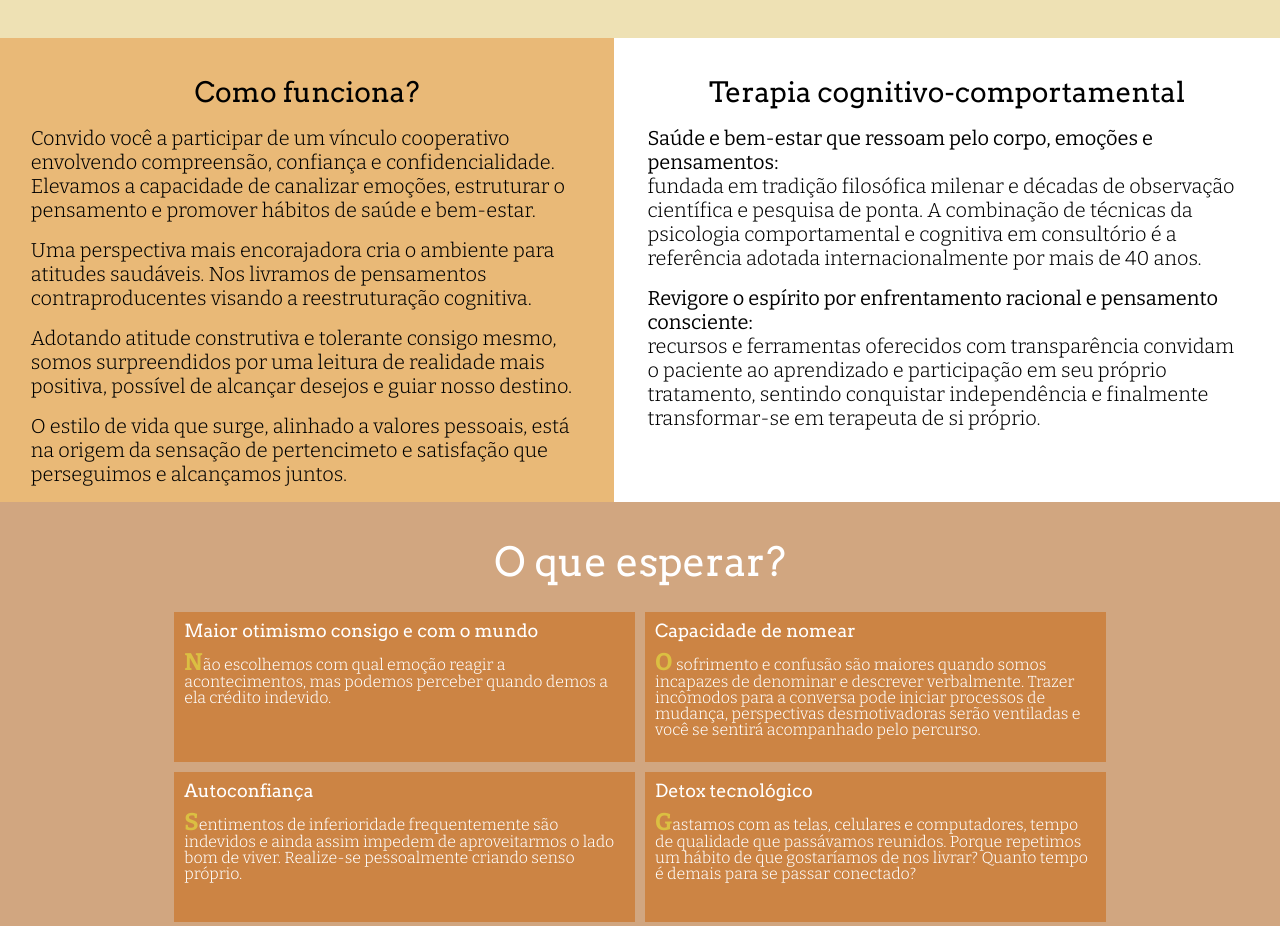
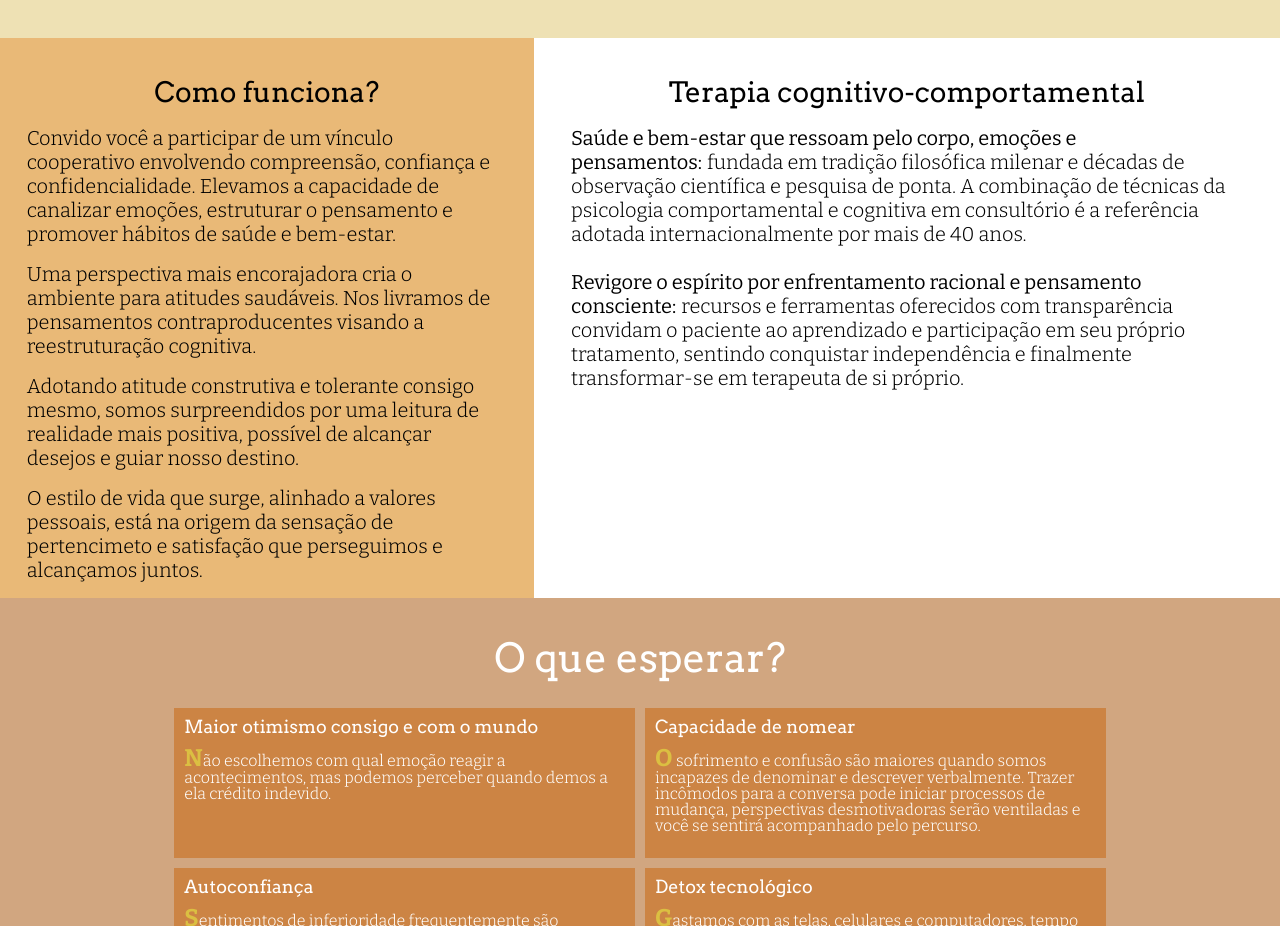
Before and after one commit to satyrmont/gbPsi, a React (Vite) app: page / in a window 1280 px wide. Shown: the part 1620-2546 px from the top of the page. Built offline with nearby package versions, Linux system fonts and the light colour scheme; a web font is replaced by a local one.

Commit message:
Fixed MetodoSection h2 linebreak before p

```diff
--- a/src/pages/3-ComoFunciona.page.jsx
+++ b/src/pages/3-ComoFunciona.page.jsx
@@ -48,27 +48,32 @@ function ComoFunciona() {
             <ContentWrapper_Metodo>
               <Title_Metodo>Terapia cognitivo-comportamental</Title_Metodo>
               <SectionText_Metodo>
-                <h3>
+                <div>
+                  <h2>
                     Saúde e bem-estar que ressoam pelo corpo, emoções e
                     pensamentos:
-                </h3>
+                  </h2>
                   <p>
-                  fundada em tradição filosófica milenar e décadas de observação
-                  científica e pesquisa de ponta. A combinação de técnicas da
-                  psicologia comportamental e cognitiva em consultório é a
-                  referência adotada internacionalmente por mais de 40 anos.
+                    fundada em tradição filosófica milenar e décadas de
+                    observação científica e pesquisa de ponta. A combinação de
+                    técnicas da psicologia comportamental e cognitiva em
+                    consultório é a referência adotada internacionalmente por
+                    mais de 40 anos.
                   </p>
-
-                <h3>
+                </div>
+                <br />
+                <div>
+                  <h2>
                     Revigore o espírito por enfrentamento racional e pensamento
                     consciente:
-                </h3>
+                  </h2>
                   <p>
-                  recursos e ferramentas oferecidos com transparência convidam o
-                  paciente ao aprendizado e participação em seu próprio
+                    recursos e ferramentas oferecidos com transparência convidam
+                    o paciente ao aprendizado e participação em seu próprio
                     tratamento, sentindo conquistar independência e finalmente
                     transformar-se em terapeuta de si próprio.
                   </p>
+                </div>
               </SectionText_Metodo>
             </ContentWrapper_Metodo>
           </Container_ComoFunciona>
@@ -130,11 +135,10 @@ const Title_ComoFunciona = styled(Title)`
 
 const ContentContainer_Metodo = styled.div`
   background-color: white;
-  h3 {
+  h2 {
     font-weight: 400;
     /* background-color: antiquewhite; */
   }
-
   /* max-width: 50%; */
   @media (max-width: 1024px) {
     max-width: 90%;
@@ -148,15 +152,25 @@ const ContentWrapper_Metodo = styled.div`
   flex-direction: column;
   align-items: center;
   text-align: start;
-  h3,
-  p {
-    display: inline-block;
-  }
+
   /* background-color: aliceblue; */
 `;
 
 const SectionText_Metodo = styled(SectionText)`
   width: 90%;
+  div {
+    display: inline; /* Ensure divs are inline to prevent breaks */
+    background-color: transparent; /* Remove background for clarity */
+  }
+
+  h2,
+  p {
+    display: inline; /* Make h2 and p inline to flow together */
+  }
+
+  h2 {
+    margin-right: 5px;
+  }
 
   @media (max-width: 1024px) {
     width: 100%;
```
Lines whose indentation alone changed are shown as unchanged.
